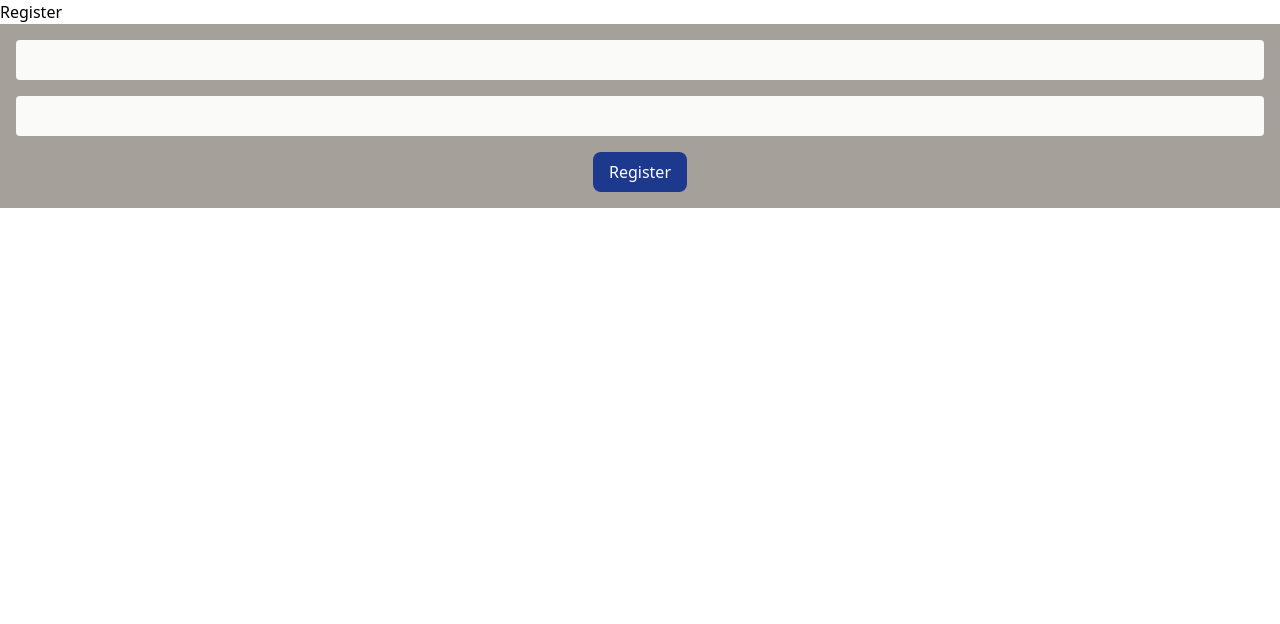
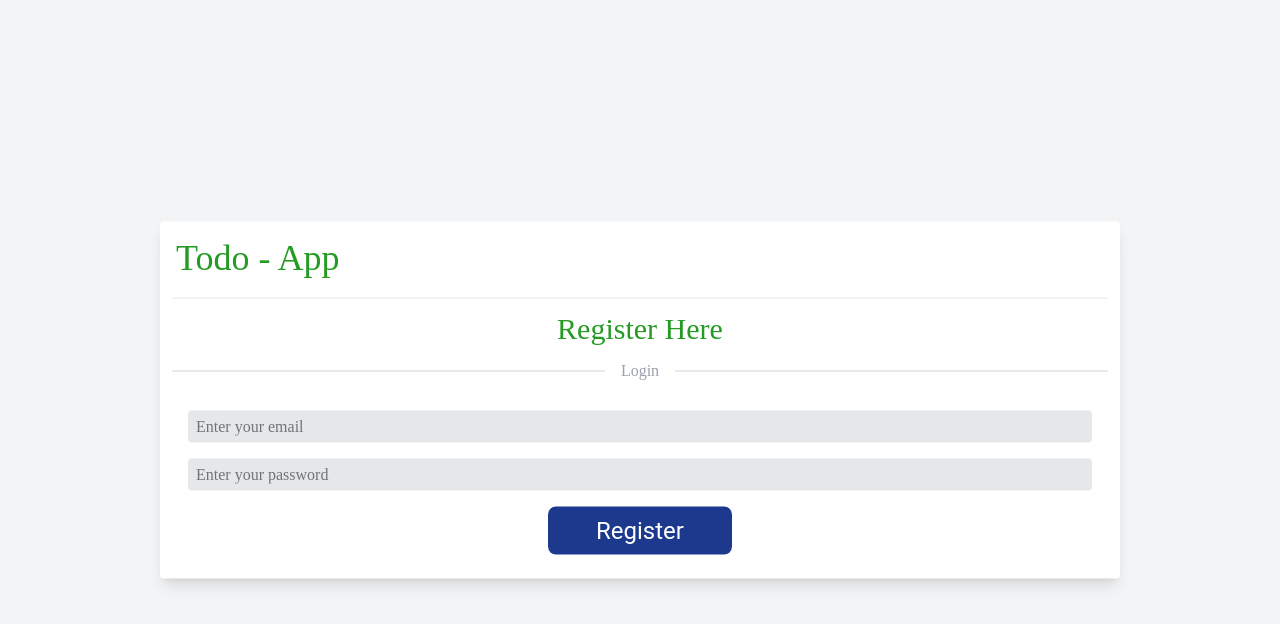
Before and after one commit to Noel-byte/todoapp-frontend, a React (Vite) app: page /register in a window 1280 px wide. Shown: the top 624 px of the page. Built offline with nearby package versions, Linux system fonts and the light colour scheme.

Commit message:
modfifed frontend

```diff
--- a/src/components/Register.jsx
+++ b/src/components/Register.jsx
@@ -23,35 +23,49 @@ export const Register = () => {
       .catch((err) => console.error(err));
   };
   return (
-    <div>
-      <h2>Register</h2>
+    <div className='relative h-screen w-screen bg-gray-100 '>
+    <div className=" absolute top-1/2 left-1/2 transform -translate-x-1/2 -translate-y-1/2 bg-white rounded shadow-lg py-2 px-3 w-3/4 space-y-3 text-center">
+    <h1 className='text-left font-titles px-1 py-2 text-orangered text-base sm:text-2xl md:text-3xl lg:text-4xl'>Todo - App</h1>
+    <div className='bg-gray-200 h-px shadow-lg'></div>
+      <h2 className=" text-base sm:text-xl md:text-2xl lg:text-3xl font-titles text-orangered">Register Here</h2>
+
+      <div className=' flex items-center gap-4'>
+        <div className="flex-1 h-px bg-gray-300"></div>
+        <span className='font-text text-gray-400'>Login</span>
+        <div className=" flex-1 h-px bg-gray-300"></div>
+      </div>
+
       <form
         onSubmit={handleRegister}
-        className="bg-stone-400 p-4 flex flex-col justify-center items-center space-y-4"
+        className="p-4 flex flex-col justify-center items-center space-y-4"
       >
         <input
           type="email"
           name=""
           id=""
+          placeholder='Enter your email'
           onChange={(e) => setEmail(e.target.value)}
-          className="bg-stone-50 p-2 rounded w-full"
+          className="bg-gray-200 px-2 py-1 rounded w-full outline-0 font-text"
           value={email}
         />
         <input
           type="password"
           name=""
           id=""
+          placeholder='Enter your password'
           onChange={(e) => setPassword(e.target.value)}
-          className="bg-stone-50 p-2 rounded w-full"
+          className="bg-gray-200 px-2 py-1 rounded w-full outline-0 font-text"
           value={password}
         />
         <button
-          className="bg-blue-900 py-2 px-4 rounded-lg w-full sm:w-auto text-white hover:cursor-pointer hover:bg-blue-600"
           type="submit"
+          className="bg-blue-900 py-2 px-12 font-buttons text-base sm:text-lg md:text-xl lg:text-2xl rounded-lg w-full sm:w-auto text-white hover:cursor-pointer hover:bg-blue-600"
         >
           Register
         </button>
+
       </form>
+    </div>
     </div>
   );
 };
```
